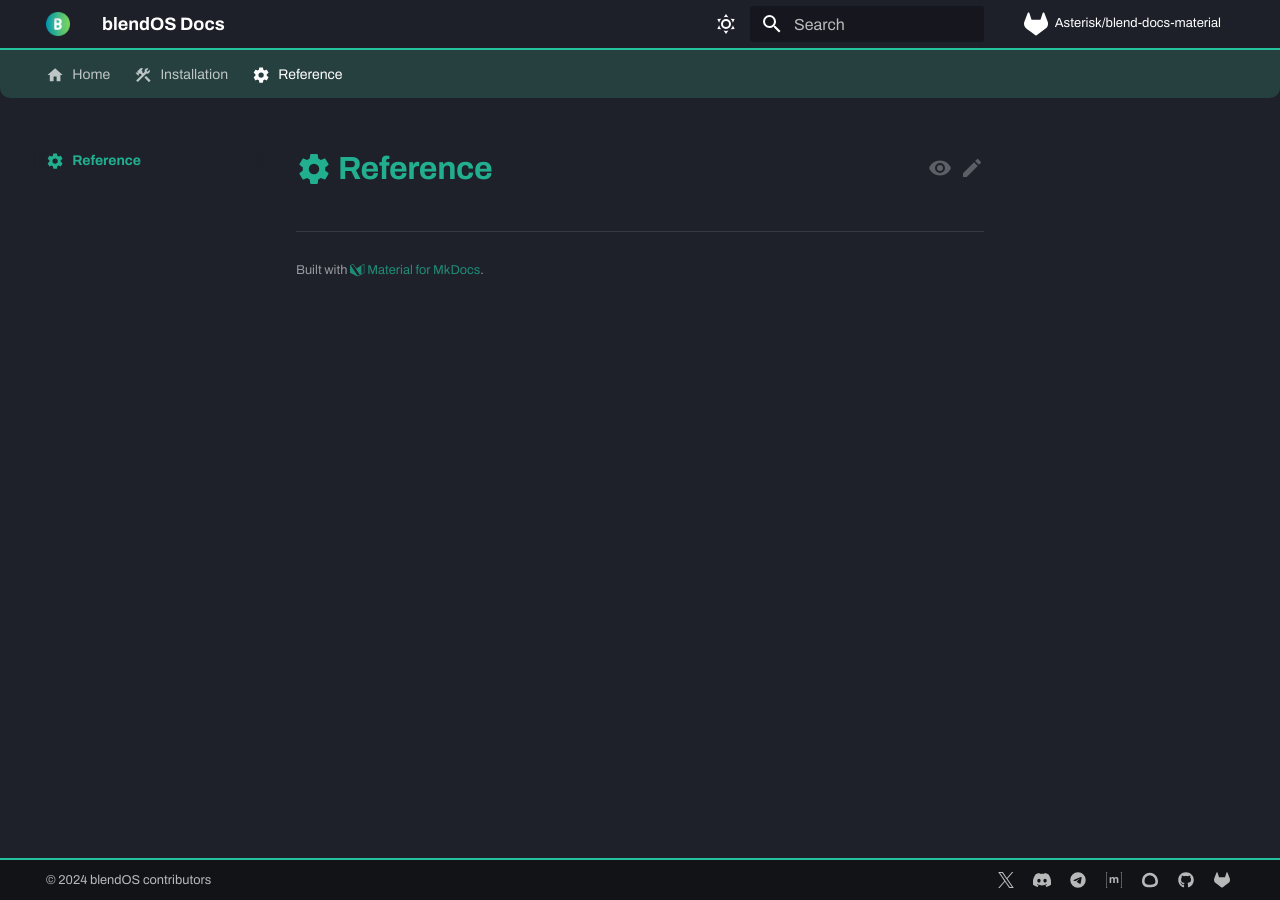
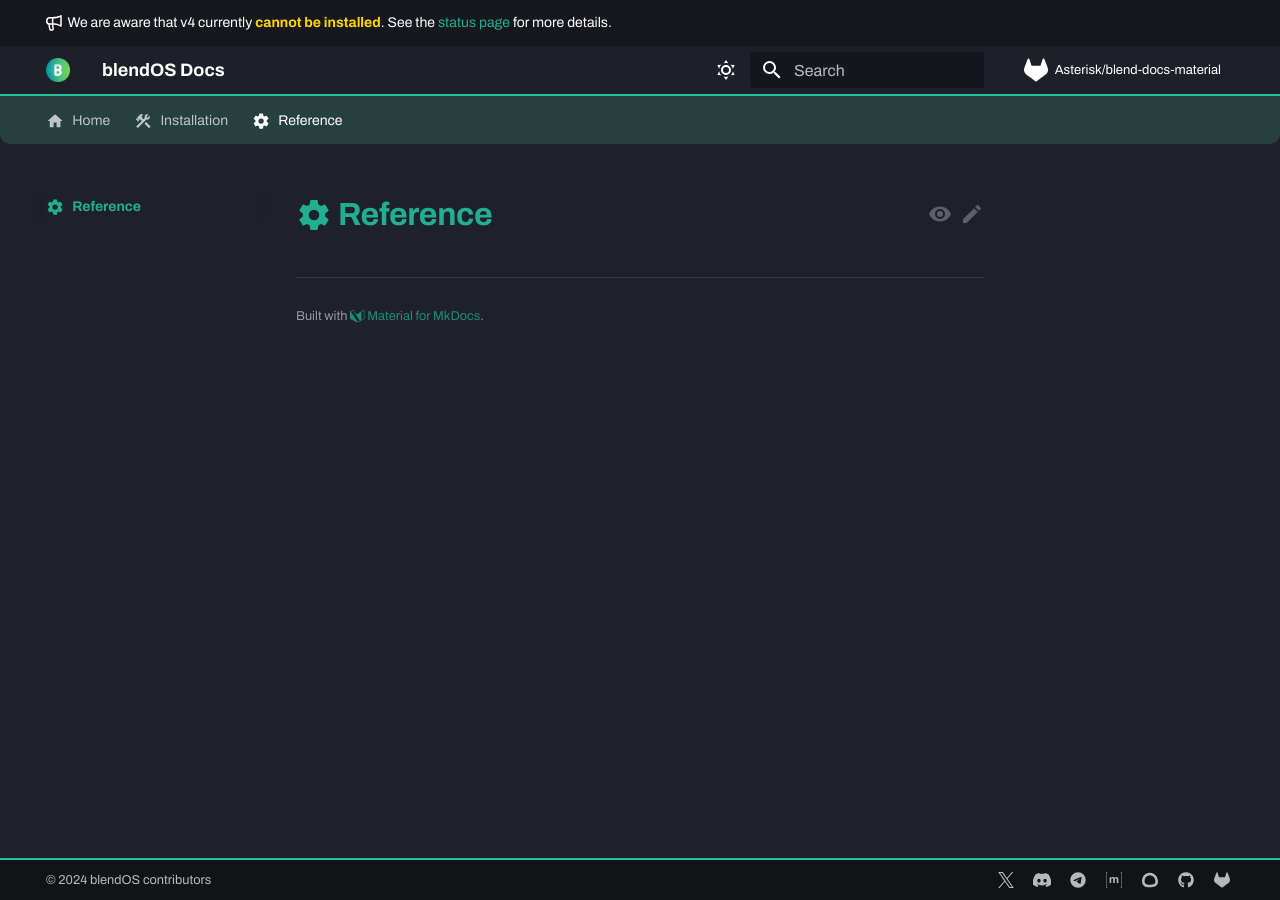
Before and after one commit to blend-os/website, an MkDocs documentation site: the page built from docs/reference/README.md, in a window 1280 px wide. Built offline with MkDocs 1.6.1 and Material for MkDocs 9.7.7, drawn with Linux system fonts in a browser that asks for light colours.

Commit message:
add status announcement

```diff
--- a/docs/assets/css/extra.css
+++ b/docs/assets/css/extra.css
@@ -148,6 +148,10 @@
     color: #FFA724;
 }
 
+.yellow {
+    color: #FFD600;
+}
+
 .pink {
     color: #FF00DE;
 }
--- /dev/null
+++ b/overrides/main.html
@@ -0,0 +1,8 @@
+{% extends "base.html" %}
+
+{% block announce %}
+<span class="twemoji">
+    {% include ".icons/octicons/megaphone-16.svg" %}
+</span>&nbsp;
+We are aware that v4 currently <span class="yellow"><b>cannot be installed</b></span>. See the <a href="https://status.asterisk.lol/status/blendos" target="_blank">status page</a> for more details.
+{% endblock %}
```
